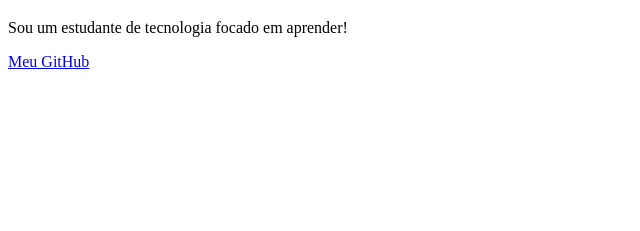
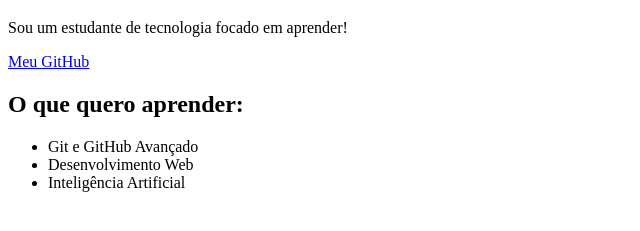
Before and after one commit to Andre-SAZ/meu-portfolio, a plain HTML site: page index.html in a window 1280 px wide. Shown: the part 61-292 px from the top of the page, without its empty margins (0-640 px from the left). Drawn offline with Linux system fonts and the light colour scheme.

Commit message:
Adiciona lista de aprendizado e resposta sobre status

```diff
--- a/index.html
+++ b/index.html
@@ -5,5 +5,13 @@
     <h1>Olá, meu nome é André</h1>
     <p>Sou um estudante de tecnologia focado em aprender!</p>
     <a href="https://github.com/Andre-SAZ">Meu GitHub</a>
+
+    <!-- Resposta: O Git diz que o index.html está "modified" e aparece sob "Changes not staged for commit". -->
+    <h2>O que quero aprender:</h2>
+    <ul>
+        <li>Git e GitHub Avançado</li>
+        <li>Desenvolvimento Web</li>
+        <li>Inteligência Artificial</li>
+    </ul>
 </body>
 </html>
```
